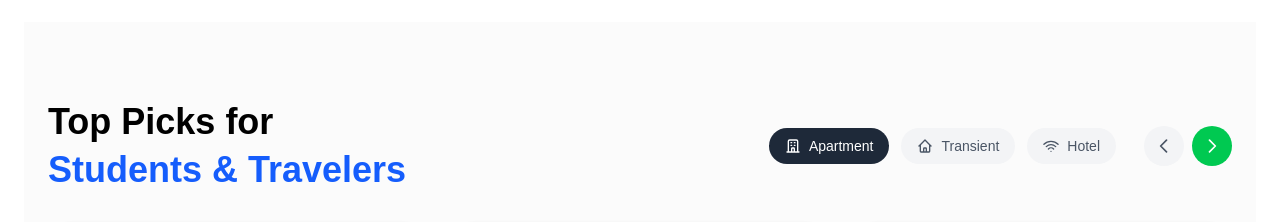
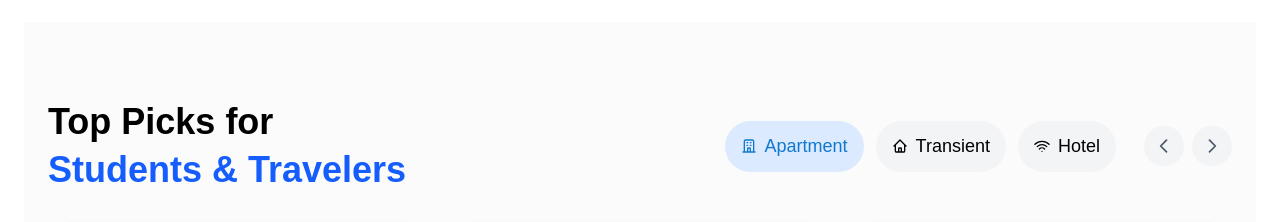
Before and after one commit to Inv8Solutions/trapihaus, a Next.js app: page / in a window 1280 px wide. Shown: the part 1380-1602 px from the top of the page. Built offline with nearby package versions, Linux system fonts and the light colour scheme; grey boxes are pictures that could not be loaded.

Commit message:
added fully working top picks

```diff
--- a/src/app/components/TopPicks.tsx
+++ b/src/app/components/TopPicks.tsx
@@ -27,10 +27,10 @@ const PropertyTypeTab = ({
 }) => (
   <button
     onClick={onClick}
-    className={`flex items-center gap-2 px-4 py-2 rounded-full text-sm font-medium transition-all duration-200 ${
+    className={`flex items-center gap-2 px-4 py-3 rounded-full text-[18px] font-medium transition-all duration-200 ${
       isActive
-        ? 'bg-gray-800 text-white'
-        : 'bg-gray-100 text-gray-600 hover:bg-gray-200'
+        ? 'bg-blue-100 text-[#1078CF]'
+        : 'bg-gray-100 text-black hover:bg-gray-200'
     }`}
   >
     {icon}
@@ -97,6 +97,23 @@ const PropertyCard = ({ listing }: { listing: Listing }) => {
 
 export default function TopPicks() {
   const [activeTab, setActiveTab] = useState<'apartment' | 'transient' | 'hotel'>('apartment');
+  const [lastPressed, setLastPressed] = useState<'prev' | 'next' | null>(null);
+
+  const tabOrder: ('apartment' | 'transient' | 'hotel')[] = ['apartment', 'transient', 'hotel'];
+
+  const handlePrevious = () => {
+    setLastPressed('prev');
+    const currentIndex = tabOrder.indexOf(activeTab);
+    const prevIndex = currentIndex === 0 ? tabOrder.length - 1 : currentIndex - 1;
+    setActiveTab(tabOrder[prevIndex]);
+  };
+
+  const handleNext = () => {
+    setLastPressed('next');
+    const currentIndex = tabOrder.indexOf(activeTab);
+    const nextIndex = currentIndex === tabOrder.length - 1 ? 0 : currentIndex + 1;
+    setActiveTab(tabOrder[nextIndex]);
+  };
 
   const listings: Listing[] = [
     // Apartments
@@ -340,13 +357,37 @@ export default function TopPicks() {
 
             {/* Navigation Arrows */}
             <div className="flex items-center gap-2 ml-4">
-              <button className="w-10 h-10 bg-gray-100 hover:bg-gray-200 rounded-full flex items-center justify-center transition-colors">
-                <svg className="w-5 h-5 text-gray-600" fill="none" stroke="currentColor" viewBox="0 0 24 24">
+              <button
+                onClick={handlePrevious}
+                className={`w-10 h-10 rounded-full flex items-center justify-center transition-colors ${
+                  lastPressed === 'prev'
+                    ? 'bg-green-500 hover:bg-green-600'
+                    : 'bg-gray-100 hover:bg-gray-200'
+                }`}
+              >
+                <svg
+                  className={`w-5 h-5 ${lastPressed === 'prev' ? 'text-white' : 'text-gray-600'}`}
+                  fill="none"
+                  stroke="currentColor"
+                  viewBox="0 0 24 24"
+                >
                   <path strokeLinecap="round" strokeLinejoin="round" strokeWidth={2} d="M15 19l-7-7 7-7" />
                 </svg>
               </button>
-              <button className="w-10 h-10 bg-green-500 hover:bg-green-600 rounded-full flex items-center justify-center transition-colors">
-                <svg className="w-5 h-5 text-white" fill="none" stroke="currentColor" viewBox="0 0 24 24">
+              <button
+                onClick={handleNext}
+                className={`w-10 h-10 rounded-full flex items-center justify-center transition-colors ${
+                  lastPressed === 'next'
+                    ? 'bg-green-500 hover:bg-green-600'
+                    : 'bg-gray-100 hover:bg-gray-200'
+                }`}
+              >
+                <svg
+                  className={`w-5 h-5 ${lastPressed === 'next' ? 'text-white' : 'text-gray-600'}`}
+                  fill="none"
+                  stroke="currentColor"
+                  viewBox="0 0 24 24"
+                >
                   <path strokeLinecap="round" strokeLinejoin="round" strokeWidth={2} d="M9 5l7 7-7 7" />
                 </svg>
               </button>
```
